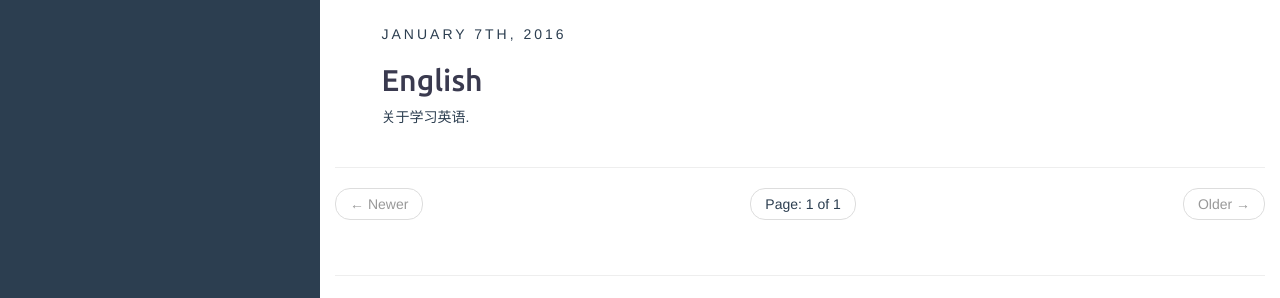
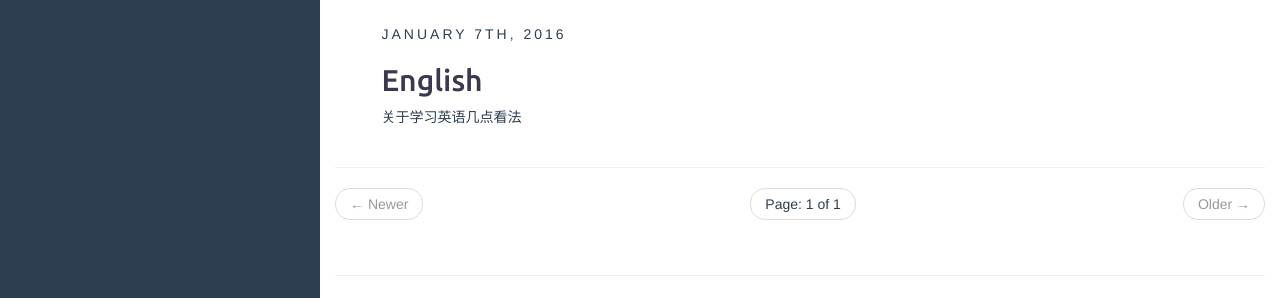
Before and after one commit to XiongFeiTan/XiongFeiTan.github.io, a Jekyll site: the page built from index.html, in a window 1280 px wide and 1280 px high. Shown: the part 954-1252 px from the top of the window. Built offline with Jekyll 4.4.1, drawn with Linux system fonts in a browser that asks for light colours; the list of posts is cut into pages by our own code.

```diff
--- a/_posts/2016-01-07-English.markdown
+++ b/_posts/2016-01-07-English.markdown
@@ -3,7 +3,7 @@
 title: English
 categories: [English]
 comments: true
-description: 关于学习英语.
+description: 关于学习英语几点看法
 ---
 
 ## 英语~语言
```
